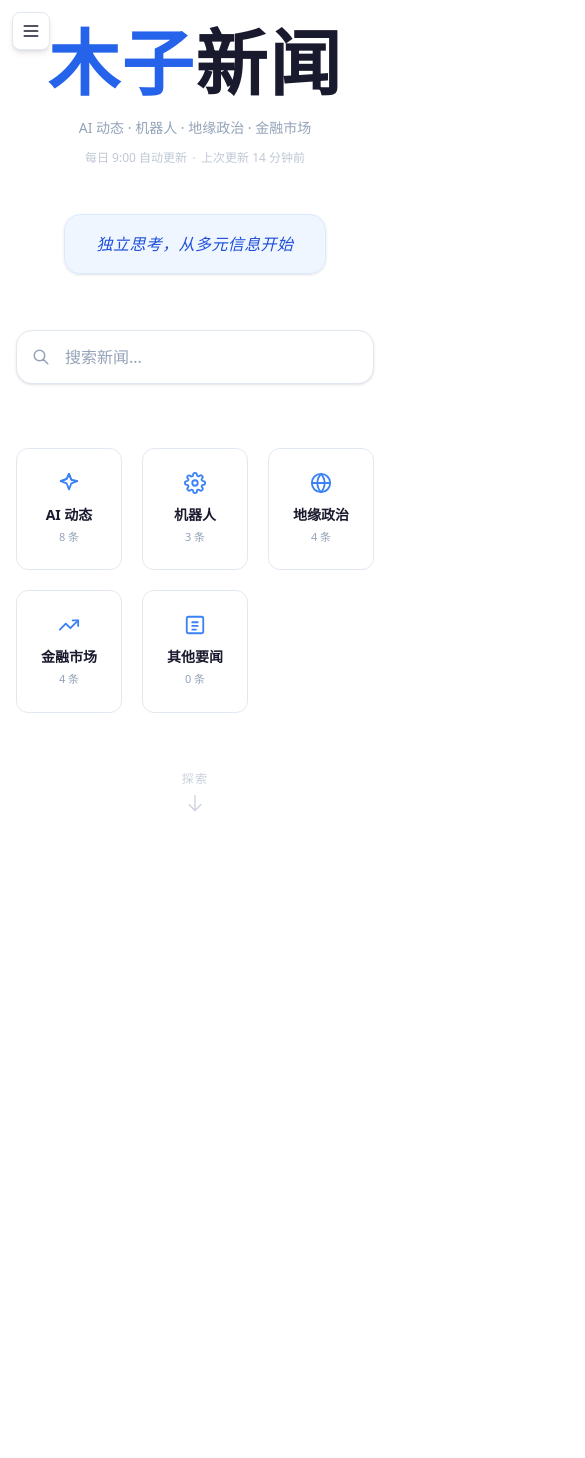
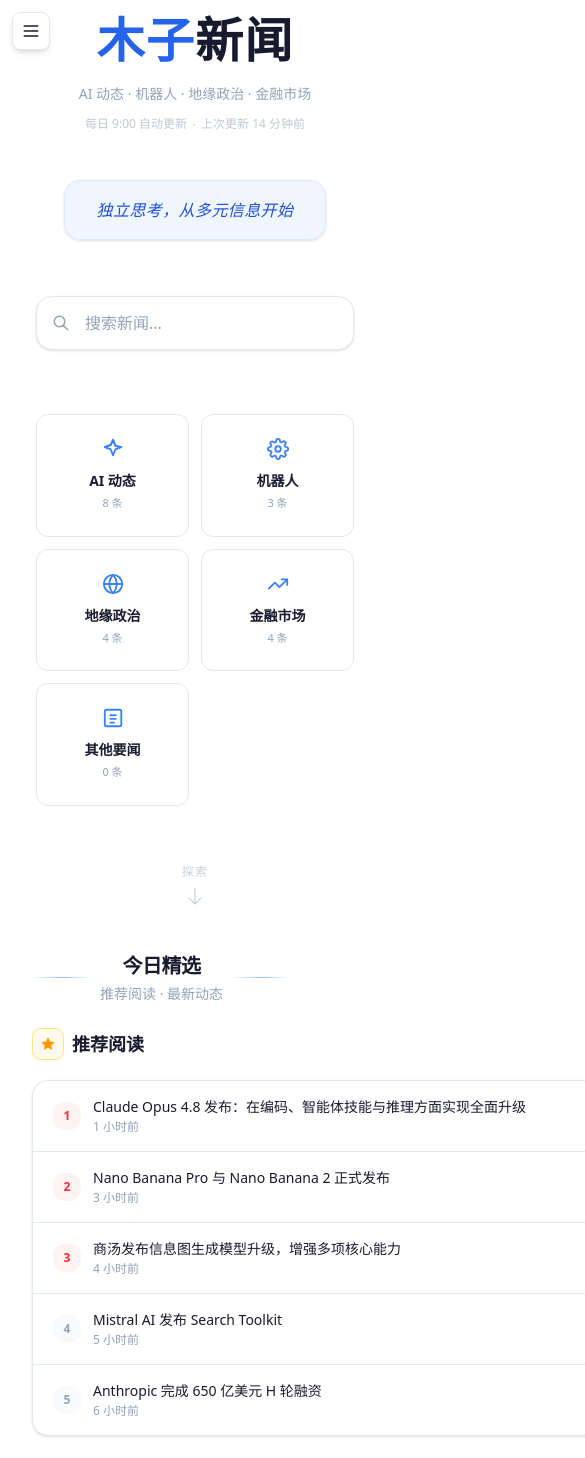
Before and after one commit to qqqzhH/li-news, a Next.js app: page / in a window 390 px wide. Shown: the top 1458 px of the page, 585 px wide, since content can reach past the window. Before the commit the page ends 860 px from the top, so only its background shows below. Built offline with nearby package versions, Linux system fonts and the light colour scheme.

Commit message:
fix: 发布时间颜色加深 + 手机响应式适配

```diff
--- a/src/app/globals.css
+++ b/src/app/globals.css
@@ -77,7 +77,7 @@
   z-index: 9999;
 }
 
-/* 滚动吸附 */
+/* 滚动吸附 - 已废弃 */
 .snap-container {
   scroll-snap-type: y mandatory;
   overflow-y: auto;
--- a/src/app/page.tsx
+++ b/src/app/page.tsx
@@ -107,14 +107,14 @@ export default function HomePage() {
   }, []);
 
   return (
-    <div className="snap-container space-y-0">
+    <div className="space-y-0">
 
       {/* ===== Screen 1: Hero ===== */}
-      <section data-section="home" className="snap-start min-h-screen flex flex-col justify-center px-6 md:px-16 max-w-4xl mx-auto w-full">
+      <section data-section="home" className="min-h-screen flex flex-col justify-center px-5 md:px-16 max-w-4xl mx-auto w-full">
 
         {/* Title */}
         <div className="text-center">
-          <h1 ref={titleRef} className="text-7xl md:text-8xl font-black tracking-wide leading-none">
+          <h1 ref={titleRef} className="text-5xl sm:text-7xl md:text-8xl font-black tracking-wide leading-none">
             <span className="text-[var(--color-ocean-600)]">木子</span>
             <span className="text-[var(--color-text)]">新闻</span>
           </h1>
@@ -152,7 +152,7 @@ export default function HomePage() {
         </div>
 
         {/* Category cards - bigger */}
-        <div ref={catsRef} className="mt-16 grid grid-cols-3 md:grid-cols-5 gap-5 max-w-3xl mx-auto w-full">
+        <div ref={catsRef} className="mt-16 grid grid-cols-2 sm:grid-cols-3 md:grid-cols-5 gap-3 sm:gap-5 max-w-3xl mx-auto w-full">
           {CATEGORIES.map((cat) => {
             const count = data.items.filter((i) => i.category === cat.key).length;
             return (
@@ -179,20 +179,20 @@ export default function HomePage() {
       </section>
 
       {/* ===== Screen 2: 今日精选 ===== */}
-      <section data-section="recommended" className="snap-start min-h-screen flex flex-col items-center justify-center px-6 md:px-16" ref={section2Ref}>
-        <div className="w-full max-w-5xl pt-[5vh]">
+      <section data-section="recommended" className="py-10 sm:py-20 px-4 sm:px-6 md:px-16" ref={section2Ref}>
+        <div className="max-w-5xl mx-auto">
           {/* Section header */}
-          <div className="flex items-center gap-4 mb-8">
-            <div className="s2-title-line h-px flex-1 bg-gradient-to-r from-transparent via-[var(--color-ocean-300)] to-transparent max-w-[120px]" />
-            <div className="text-center">
-              <h2 className="text-3xl md:text-4xl font-black text-[var(--color-text)] tracking-tight">今日精选</h2>
+          <div className="flex items-center gap-2 sm:gap-4 mb-6 sm:mb-8">
+            <div className="h-px flex-1 bg-gradient-to-r from-transparent via-[var(--color-ocean-300)] to-transparent max-w-[60px] sm:max-w-[120px]" />
+            <div className="text-center shrink-0">
+              <h2 className="text-xl sm:text-3xl md:text-4xl font-black text-[var(--color-text)] tracking-tight">今日精选</h2>
               <p className="text-sm text-[var(--color-text-muted)] mt-1">推荐阅读 · 最新动态</p>
             </div>
-            <div className="h-px flex-1 bg-gradient-to-r from-transparent via-[var(--color-ocean-300)] to-transparent max-w-[120px]" />
+            <div className="h-px flex-1 bg-gradient-to-r from-transparent via-[var(--color-ocean-300)] to-transparent max-w-[60px] sm:max-w-[120px]" />
           </div>
 
           {/* Two columns - more spacious */}
-          <div className="s2-cols grid md:grid-cols-2 gap-8 md:gap-16">
+          <div className="s2-cols grid md:grid-cols-2 gap-6 sm:gap-8 md:gap-16">
             {/* Left: Recommended */}
             <div>
               <div className="flex items-center gap-2 mb-5">
--- a/src/components/NewsCard.tsx
+++ b/src/components/NewsCard.tsx
@@ -1,7 +1,6 @@
 "use client";
 
 import { NewsItem } from "@/types";
-import { formatTime } from "@/lib/utils";
 import { useState } from "react";
 import { CATEGORIES } from "@/types";
 
@@ -56,9 +55,9 @@ export default function NewsCard({ item }: NewsCardProps) {
   };
 
   return (
-    <article className="news-card bg-white border border-[var(--color-border)] rounded-xl p-6 animate-fade-in">
+    <article className="news-card bg-white border border-[var(--color-border)] rounded-xl p-4 sm:p-6 animate-fade-in">
       {/* 元信息 */}
-      <div className="flex items-center gap-2 mb-3 flex-wrap">
+      <div className="flex items-center gap-2 mb-1 flex-wrap">
         <span
           className="inline-flex items-center gap-1 px-2.5 py-0.5 rounded-full text-xs font-medium"
           style={{ backgroundColor: cc.bg, color: cc.text }}
@@ -72,17 +71,12 @@ export default function NewsCard({ item }: NewsCardProps) {
           </span>
         )}
 
-        <span className="text-xs text-[var(--color-text-muted)] ml-auto">
-          {formatTime(item.publishedAt)}
+        <span className="text-xs text-[var(--color-text-secondary)] ml-auto">
+          {new Date(item.publishedAt).toLocaleDateString("zh-CN", {
+            year: "numeric", month: "2-digit", day: "2-digit",
+            hour: "2-digit", minute: "2-digit"
+          })}
         </span>
-      </div>
-
-      {/* 发布时间 */}
-      <div className="text-xs text-[var(--color-text-muted)]/60 -mt-2 mb-3">
-        {new Date(item.publishedAt).toLocaleDateString("zh-CN", {
-          year: "numeric", month: "2-digit", day: "2-digit",
-          hour: "2-digit", minute: "2-digit"
-        })}
       </div>
 
       {/* 标题 */}
```
